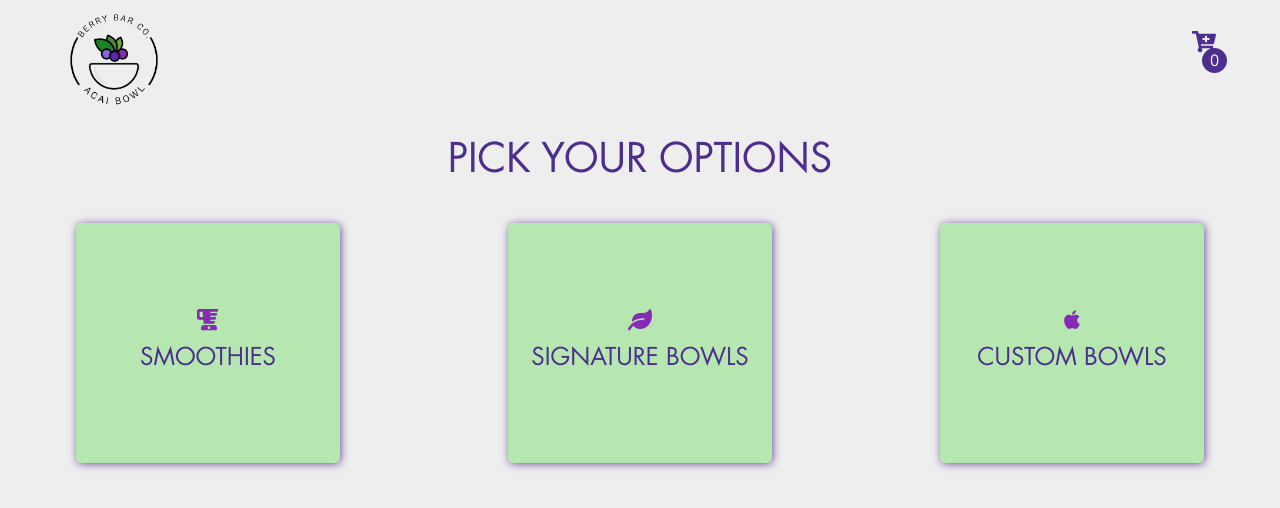
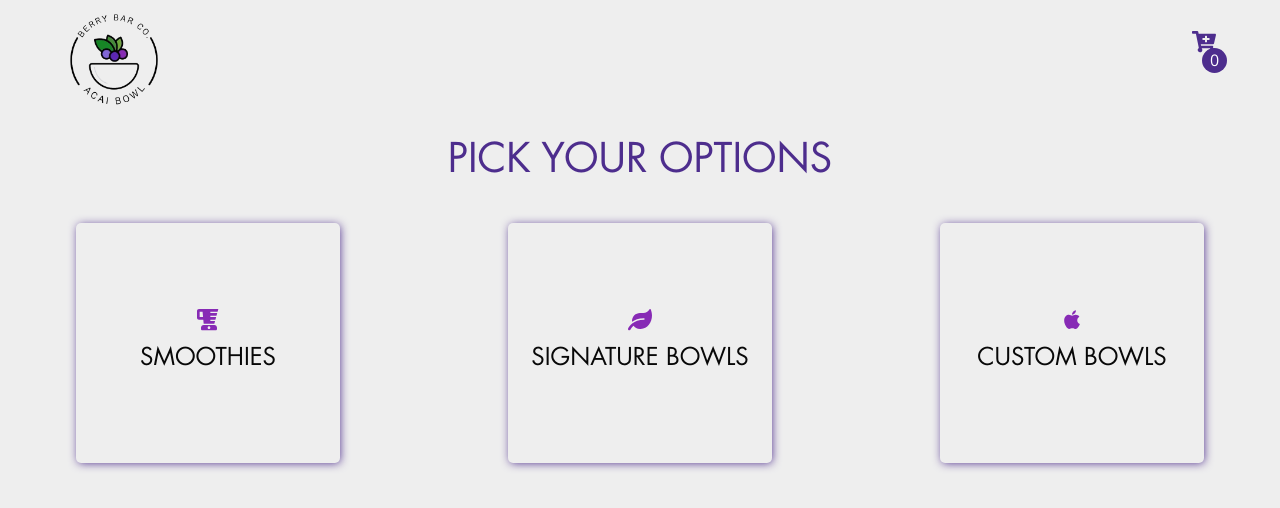
Before and after one commit to daveguz97/berry-group-co-form, a Vue app: page / in a window 1280 px wide. Shown: the top 508 px of the page. Built offline with nearby package versions, Linux system fonts and the light colour scheme.

Commit message:
created better boxes

```diff
--- a/src/assets/base.css
+++ b/src/assets/base.css
@@ -126,7 +126,7 @@ input[type='checkbox'] {
 	width: 70%;
     height: 15vh;
 	margin: 1rem auto;
-    background: var(--lighter-green-color);
+    background: transparent;
     display: flex;
     flex-direction: column;
     align-items: center;
@@ -139,8 +139,15 @@ input[type='checkbox'] {
 	transition: all .3s ease-in-out;
 }
 
+.container .card h6 {
+	color: var(--dark-color)
+}
+
  .container .card:hover {
-	background-color: var(--light-green-color);
+	transform: scale(1.05);
+	-webkit-box-shadow: 1px 2px 15px -1px var(--periwinkle);
+	-moz-box-shadow: 1px 2px 15px -1px var(--periwinkle);
+	box-shadow: 1px 1px 10px -1px var(--periwinkle);
 }
 
  .container .card .content {
--- a/src/components/CustomBowlSize.vue
+++ b/src/components/CustomBowlSize.vue
@@ -47,15 +47,18 @@ onMounted(() => {
     text-align: center;
 }
 .customBowlChoices .container {
-    display: grid;
-	grid-template-columns: repeat(1, 1fr);
-	grid-gap: 1rem;
+    display: flex;
+	flex-direction: row;
+	justify-content: space-around;
+	text-align: center;
     align-items: center;
 }
 
 @media screen and (max-width: 768px) {
     .customBowlChoices .container {
-        flex-direction: column;
+        display: grid;
+		grid-template-columns: repeat(1, 1fr);
+		grid-gap: 1rem;
     }
 }
 </style>
```
